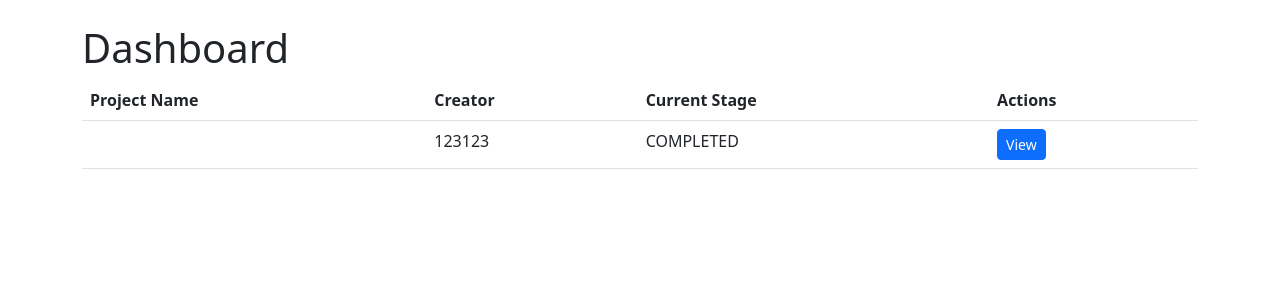
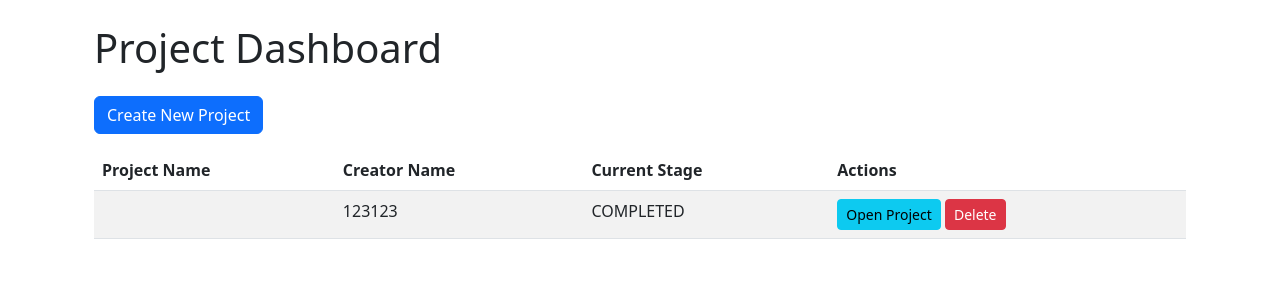
Before and after one commit to Napageneral/project_tracker, a Flask app: page / in a window 1280 px wide. Shown: the part 56-356 px from the top of the page. Run offline with Flask 3, Linux system fonts and the light colour scheme; some libraries are stand-ins or nearby versions.

Commit message:
deletes work

```diff
--- a/app.py
+++ b/app.py
@@ -1,4 +1,4 @@
-from flask import Flask, render_template, request, redirect, url_for, flash
+from flask import Flask, render_template, request, redirect, url_for, flash, jsonify, abort
 from werkzeug.utils import secure_filename
 from database import init_db, db_session
 from models import CustomerService, Launch, Project, Communication, Design, Modeling, Prototype, ProductPictures, Contract, Production, Packaging, Freight, Shipping, File, Tooling
@@ -36,6 +36,12 @@
             saved_files.append(new_file)
     return saved_files
 
+def get_project_or_404(project_id):
+    project = Project.query.get(project_id)
+    if project is None:
+        abort(404, description="Project not found")
+    return project
+
 # Helper function to safely convert string to date
 def safe_date(date_string):
     return safe_date(date_string, '%Y-%m-%d').date() if date_string else None
@@ -46,7 +52,7 @@
 
 # Helper function to safely convert string to int
 def safe_int(int_string):
-    returnsafe_int(int_string) if int_string else None
+    return safe_int(int_string) if int_string else None
 
 @app.before_first_request
 def initialize_database():
@@ -70,11 +76,6 @@
 def dashboard():
     projects = Project.query.all()
     return render_template('dashboard.html', projects=projects)
-
-@app.route('/project/<int:project_id>')
-def project_detail(project_id):
-    project = Project.query.get_or_404(project_id)
-    return render_template('project_detail.html', project=project)
 
 @app.route('/project/new', methods=['GET', 'POST'])
 def new_project():
@@ -288,7 +289,7 @@
 
 @app.route('/project/<int:project_id>/edit', methods=['GET', 'POST'])
 def edit_project(project_id):
-    project = Project.query.get_or_404(project_id)
+    project = get_project_or_404(project_id)
     if request.method == 'POST':
         # Update main project details
         project.creator_name = request.form['creator_name']
@@ -455,5 +456,50 @@
         return redirect(url_for('project_detail', project_id=project.id))
     return render_template('project_form.html', project=project)
 
+@app.route('/project/<int:project_id>/delete', methods=['POST'])
+def delete_project(project_id):
+    try:
+        project = get_project_or_404(project_id)
+
+        # Manually delete associated files and records
+        associated_models = [
+            (Communication, 'communication_id'),
+            (Design, 'design_id'),
+            (Modeling, 'modeling_id'),
+            (Prototype, 'prototype_id'),
+            (ProductPictures, 'product_pictures_id'),
+            (Contract, 'contract_id'),
+            (Tooling, 'tooling_id'),
+            (Production, 'production_id'),
+            (Packaging, 'packaging_id'),
+            (Launch, 'launch_id'),
+            (CustomerService, 'customer_service_id'),
+            (Freight, 'freight_id'),
+            (Shipping, 'shipping_id')
+        ]
+
+        for model, id_column in associated_models:
+            associated_record = model.query.filter_by(project_id=project_id).first()
+            if associated_record:
+                # Delete associated files
+                associated_files = File.query.filter_by(**{id_column: associated_record.id}).all()
+                for file in associated_files:
+                    if os.path.exists(file.file_path):
+                        os.remove(file.file_path)
+                    db_session.delete(file)
+
+                # Delete the associated record
+                db_session.delete(associated_record)
+
+        # Delete the project
+        db_session.delete(project)
+        db_session.commit()
+
+        return jsonify({"success": True, "message": "Project deleted successfully"}), 200
+    except Exception as e:
+        db_session.rollback()
+        logger.error(f"Error deleting project: {str(e)}")
+        return jsonify({"success": False, "message": str(e)}), 500
+
 if __name__ == '__main__':
     app.run(debug=True)
--- a/templates/dashboard.html
+++ b/templates/dashboard.html
@@ -1,12 +1,13 @@
 {% extends "base.html" %}
-
 {% block content %}
-<h1>Dashboard</h1>
-<table class="table">
+<div class="container">
+    <h1 class="my-4">Project Dashboard</h1>
+    <a href="{{ url_for('new_project') }}" class="btn btn-primary mb-3">Create New Project</a>
+    <table class="table table-striped">
         <thead>
             <tr>
                 <th>Project Name</th>
-            <th>Creator</th>
+                <th>Creator Name</th>
                 <th>Current Stage</th>
                 <th>Actions</th>
             </tr>
@@ -18,10 +19,33 @@
                 <td>{{ project.creator_name }}</td>
                 <td>{{ project.current_stage }}</td>
                 <td>
-                <a href="{{ url_for('project_detail', project_id=project.id) }}" class="btn btn-sm btn-primary">View</a>
+                    <a href="{{ url_for('edit_project', project_id=project.id) }}" class="btn btn-sm btn-info">Open Project</a>
+                    <button class="btn btn-sm btn-danger" onclick="confirmDelete({{ project.id }})">Delete</button>
                 </td>
             </tr>
             {% endfor %}
         </tbody>
     </table>
+</div>
+
+<script>
+function confirmDelete(projectId) {
+    if (confirm('Are you sure you want to delete this project? This action cannot be undone.')) {
+        fetch(`/project/${projectId}/delete`, { method: 'POST' })
+            .then(response => response.json())
+            .then(data => {
+                if (data.success) {
+                    alert('Project deleted successfully');
+                    location.reload();
+                } else {
+                    alert('Error deleting project: ' + data.message);
+                }
+            })
+            .catch(error => {
+                console.error('Error:', error);
+                alert('An error occurred while deleting the project');
+            });
+    }
+}
+</script>
 {% endblock %}
```
Also changed, not shown: instance/project_tracker.db. Lines whose indentation alone changed are shown as unchanged.
